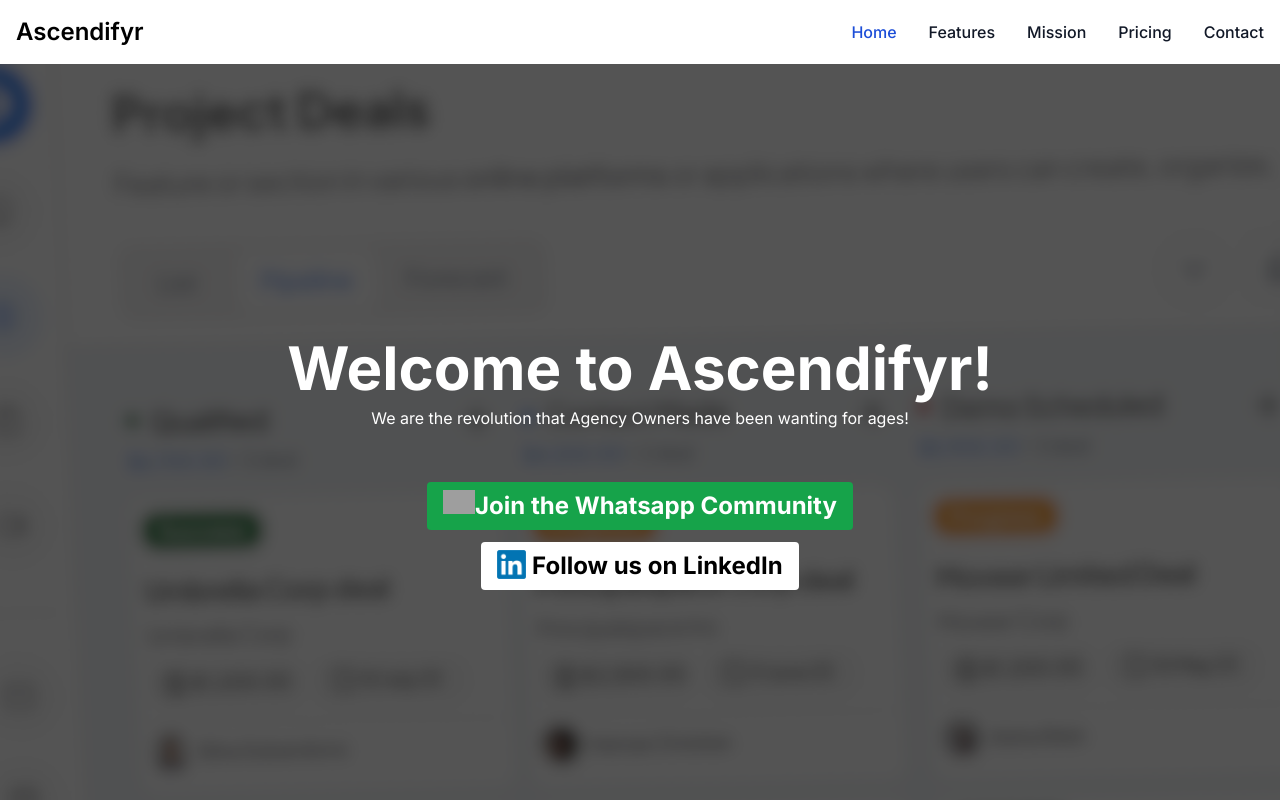
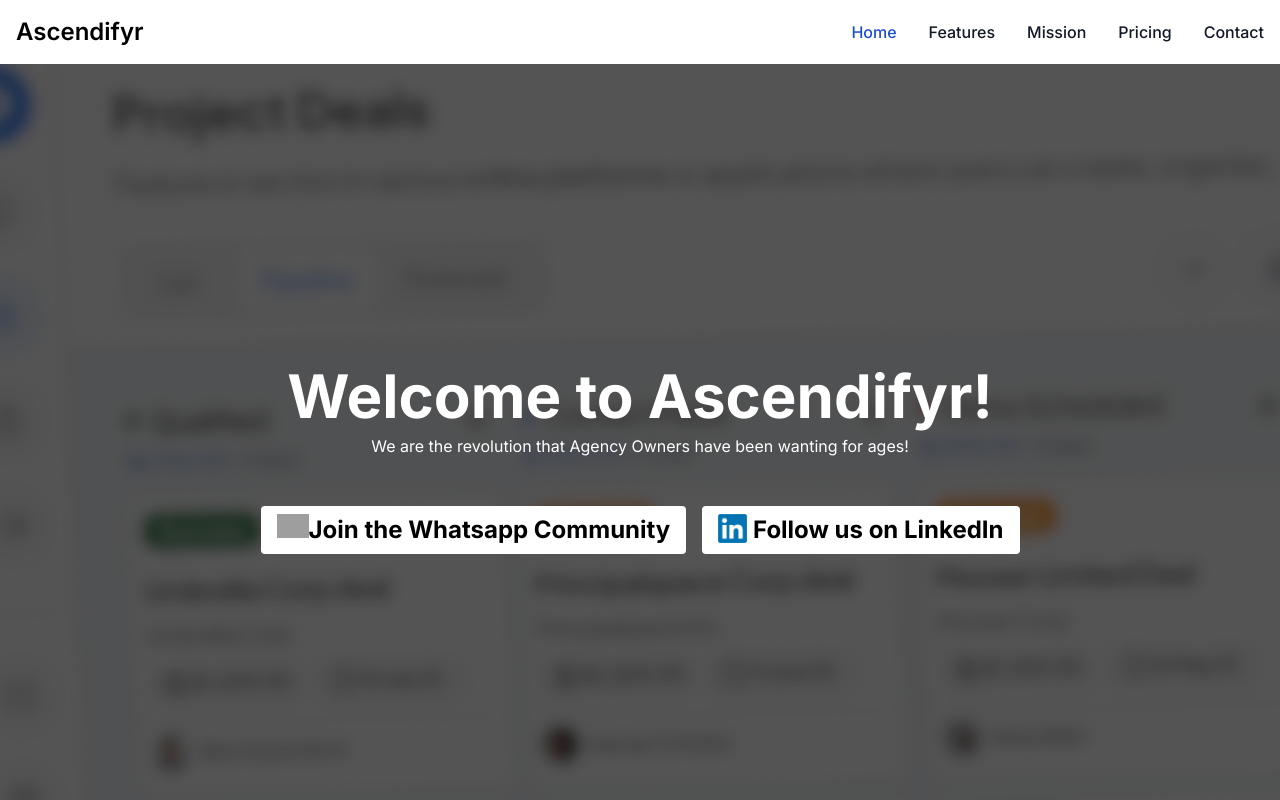
Before and after one commit to syedmohammad-ali/ascendifyrlanding, a Next.js app: page / in a window 1280 px wide. Shown: the top 800 px of the page. Built offline with nearby package versions, Linux system fonts and the light colour scheme; grey boxes are pictures that could not be loaded.

Commit message:
Changing hero Buttons x2

```diff
--- a/src/app/components/hero.tsx
+++ b/src/app/components/hero.tsx
@@ -7,7 +7,8 @@
       <h3 className="text-1xl mt-2 text-white mb-10">
         We are the revolution that Agency Owners have been wanting for ages!
       </h3>
-      <button className="flex flex-row bg-green-600 hover:bg-green-800 text-white font-bold py-2 px-4 rounded text-2xl mt-3">
+      <div className="flex flex-row">
+        <button className="flex flex-row bg-white hover:text-white hover:bg-green-700 text-black font-bold py-2 px-4 rounded text-2xl m-2">
           <Image
             src="https://upload.wikimedia.org/wikipedia/commons/6/6b/WhatsApp.svg"
             width={32}
@@ -19,13 +20,18 @@
           </a>
         </button>
 
-      <button className="flex flex-row bg-white hover:bg-blue-200 text-black font-bold py-2 px-4 rounded text-2xl mt-3">
-        <Image src="/linkedin.png" width={29} height={29} alt="Linkedin Logo" />
+        <button className="flex flex-row bg-white hover:bg-blue-700 hover:text-white text-black font-bold py-2 px-4 rounded text-2xl m-2">
+          <Image
+            src="/linkedin.png"
+            width={29}
+            height={29}
+            alt="Linkedin Logo"
+          />
           <a href="https://chat.whatsapp.com/DXbh1xx7ECAFQwSu4TUbWo">
             &nbsp;Follow us on LinkedIn
           </a>
         </button>
-
+      </div>
     </div>
   );
 }
```
Lines whose indentation alone changed are shown as unchanged.
